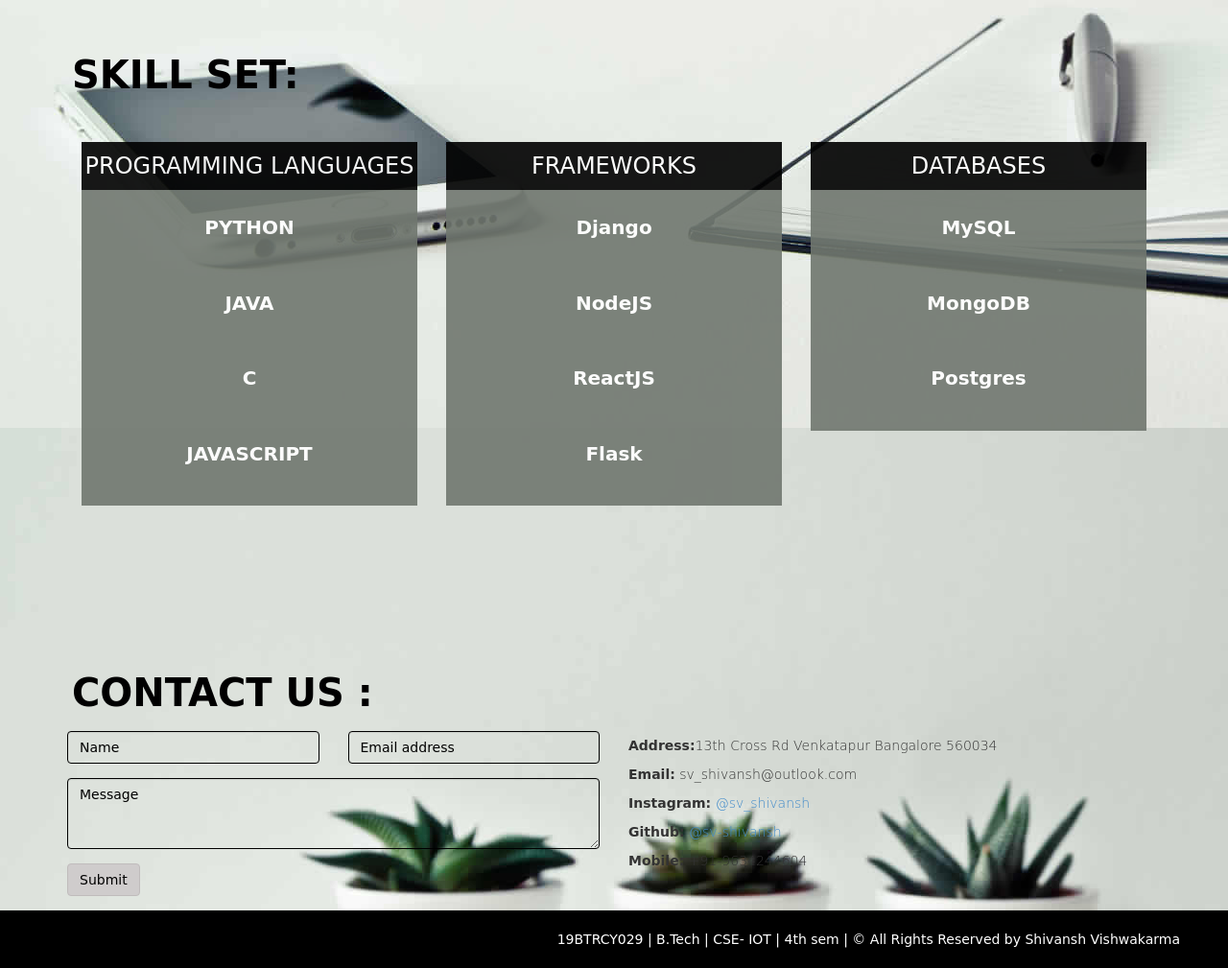
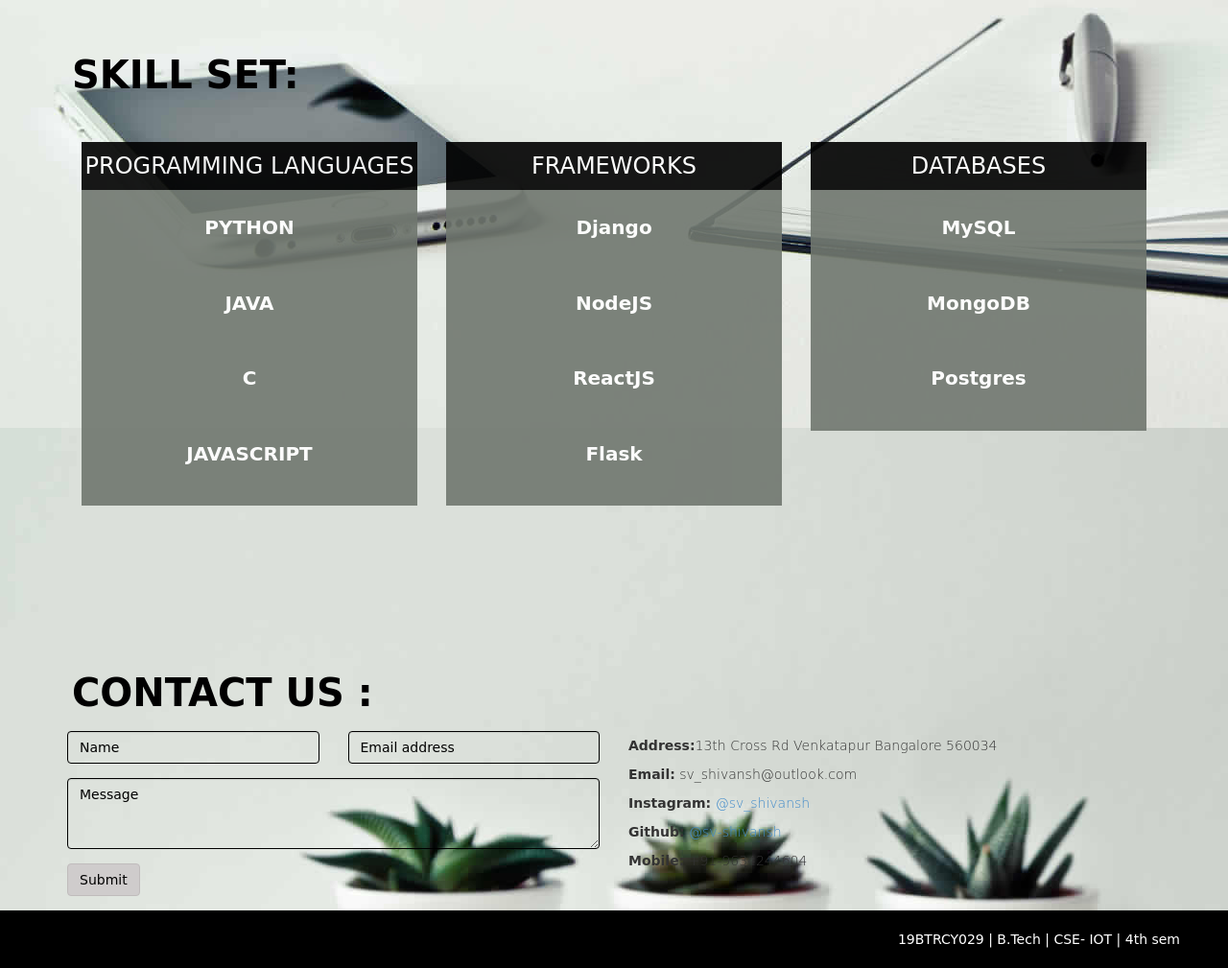
Before and after one commit to sv-shivansh/sv-shivansh.github.io, a plain HTML site: page index.html in a window 1280 px wide. Shown: the part 1950-2959 px from the top of the page at 96% size. Drawn offline with Linux system fonts and the light colour scheme.

Commit message:
Update index.html

```diff
--- a/index.html
+++ b/index.html
@@ -202,7 +202,7 @@
         </div>
     </section>
     <div id="footer">
-        19BTRCY029 | B.Tech | CSE- IOT | 4th sem | © All Rights Reserved by Shivansh Vishwakarma
+        19BTRCY029 | B.Tech | CSE- IOT | 4th sem
     </div>
 </body>
 
```
